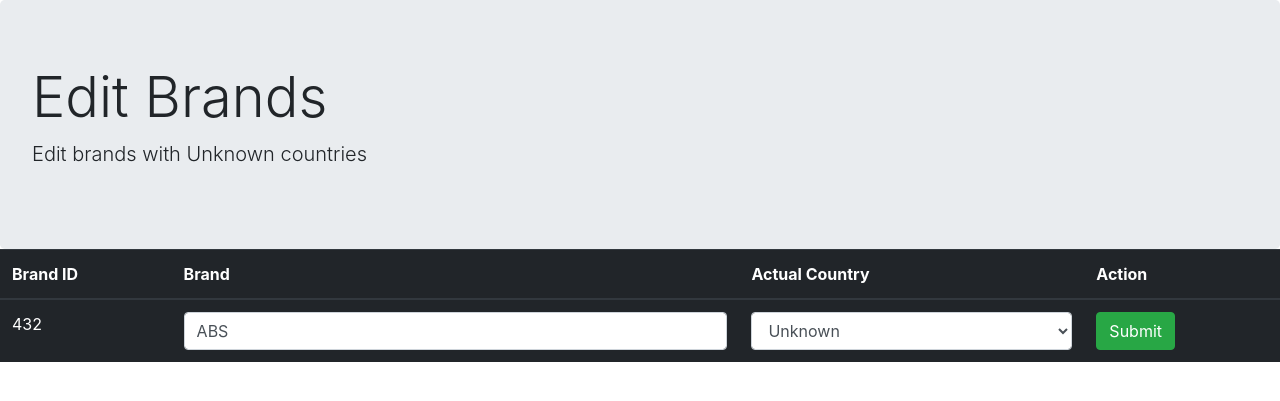
After one commit to kapardilabs/brand-atlas, a Django app: page /edit in a window 1280 px wide. The commit adds this page. Shown: the top 401 px of the page. Run offline with Django 3.2, Linux system fonts and the light colour scheme; data comes from the database, SQL or seed files in the repository; some libraries are stand-ins or nearby versions.

Commit message:
Brand Edit

```diff
--- /dev/null
+++ b/main/templates/brandedit.html
@@ -0,0 +1,43 @@
+{% extends "index.html" %}
+
+{% block content %}
+
+    <div class="jumbotron" style="margin-bottom: 0;">
+  <h1 class="display-4">Edit Brands</h1>
+  <p class="lead">Edit brands with Unknown countries</p>
+    </div>
+    <div class="table-responsive-md">
+      <table class="table table-dark">
+  <thead>
+    <tr>
+        <th scope="col">Brand ID</th>
+      <th scope="col">Brand</th>
+      <th scope="col">Actual Country</th>
+      <th scope="col">Action</th>
+    </tr>
+  </thead>
+  <tbody>
+  {% if editbrand %}
+      <form action="{% url 'main:edit' %}" method="post">
+    <tr>
+    <td>{{ editbrand.id }}</td>
+      <td><input class="form-control" type="text" name="brandName" value="{{ editbrand.name }}" required/>
+
+        <td><select name="originCountry" class="form-control">
+        <optgroup>
+            {% for c in allCountries %}
+            <option value="{{ c.id }}">{{ c.name }}</option>
+                    {% endfor %}
+        </optgroup>
+    </select> </td>
+
+        <td><button type="submit" class="btn btn-success">Submit</button></td>
+
+    </tr>
+      </form>
+    {% endif %}
+  </tbody>
+</table>
+  </div>
+
+{% endblock %}
--- a/main/templates/index.html
+++ b/main/templates/index.html
@@ -11,6 +11,7 @@
     <title>Brand Atlas</title>
   </head>
   <body>
+  {% block content %}
   <div class="jumbotron" style="margin-bottom: 0;">
   <h1 class="display-4">Crawl Configs</h1>
   <p class="lead">Click submit on the confirmed crawl configs.</p>
@@ -48,7 +49,7 @@
   </tbody>
 </table>
   </div>
-
+    {% endblock %}
     <!-- Optional JavaScript -->
     <!-- jQuery first, then Popper.js, then Bootstrap JS -->
     <script src="https://code.jquery.com/jquery-3.2.1.slim.min.js" integrity="sha384-KJ3o2DKtIkvYIK3UENzmM7KCkRr/rE9/Qpg6aAZGJwFDMVNA/GpGFF93hXpG5KkN" crossorigin="anonymous"></script>
--- a/main/urls.py
+++ b/main/urls.py
@@ -5,5 +5,6 @@ app_name = "main"
 
 urlpatterns = [
     path("", views.index, name="index"),
-    path("crawl/<int:config>", views.crawl_data, name="crawl")
+    path("crawl/<int:config>", views.crawl_data, name="crawl"),
+    path("edit", views.edit_brand, name="edit")
 ]
--- a/main/views.py
+++ b/main/views.py
@@ -9,7 +9,7 @@ from . import utils
 def index(request):
     if request.method == "GET":
         all_configs = CrawlConfig.objects.all()
-        return render(request, "index.html", {"configs":all_configs})
+        return render(request, "index.html", {"configs": all_configs})
 
     if request.method == "POST":
         pass
@@ -21,7 +21,7 @@ def crawl_data(request, config):
         crawl_config = CrawlConfig.objects.get(id=config)
         crawl_config.crawled = True
         crawl_config.save()
-        context = {"url":crawl_config.url}
+        context = {"url": crawl_config.url}
         brands, countries, description = [], [], []
         try:
             brands, countries, description = utils.crawl_link(crawl_config.url, crawl_config.brand_selector,
@@ -38,8 +38,8 @@ def crawl_data(request, config):
             no_of_countries = len(countries)
             no_of_descriptions = len(description)
 
-            context.update({"no_of_brands":no_of_brands, "no_of_countries":no_of_countries,
-                            "no_of_descriptions":no_of_descriptions})
+            context.update({"no_of_brands": no_of_brands, "no_of_countries": no_of_countries,
+                            "no_of_descriptions": no_of_descriptions})
 
             if no_of_brands == no_of_countries:
                 print("brand == countries")
@@ -54,6 +54,24 @@ def crawl_data(request, config):
                 for idx, b in enumerate(brands):
                     b_object = Brand.objects.get_or_create(name=b)
         except Exception as e:
-            context.update({"exception":e})
+            context.update({"exception": e})
         return render(request, "response.html", context)
     return redirect("main:index")
+
+
+def edit_brand(request):
+    if request.method == "GET":
+        brand_to_edit = Brand.objects.filter(origin_country_id=1).order_by("id").first()
+        all_countries = Country.objects.all()
+        context = {"editbrand": brand_to_edit, "allCountries": all_countries}
+
+        return render(request, "brandedit.html", context)
+
+    if request.method == "POST":
+        entry_id = request.POST.get("brandId", None)
+        changed_name = request.POST.get("brandName", None)
+        changed_country_id = request.POST.get("originCountry", None)
+        expected_country = Country.objects.get(id=changed_country_id)
+        Brand.objects.filter(id=entry_id).update(name=changed_name, origin_country=expected_country)
+
+        return redirect("main:edit")
```
Also changed, not shown: main/templates/response.html (+16 -36 lines).
